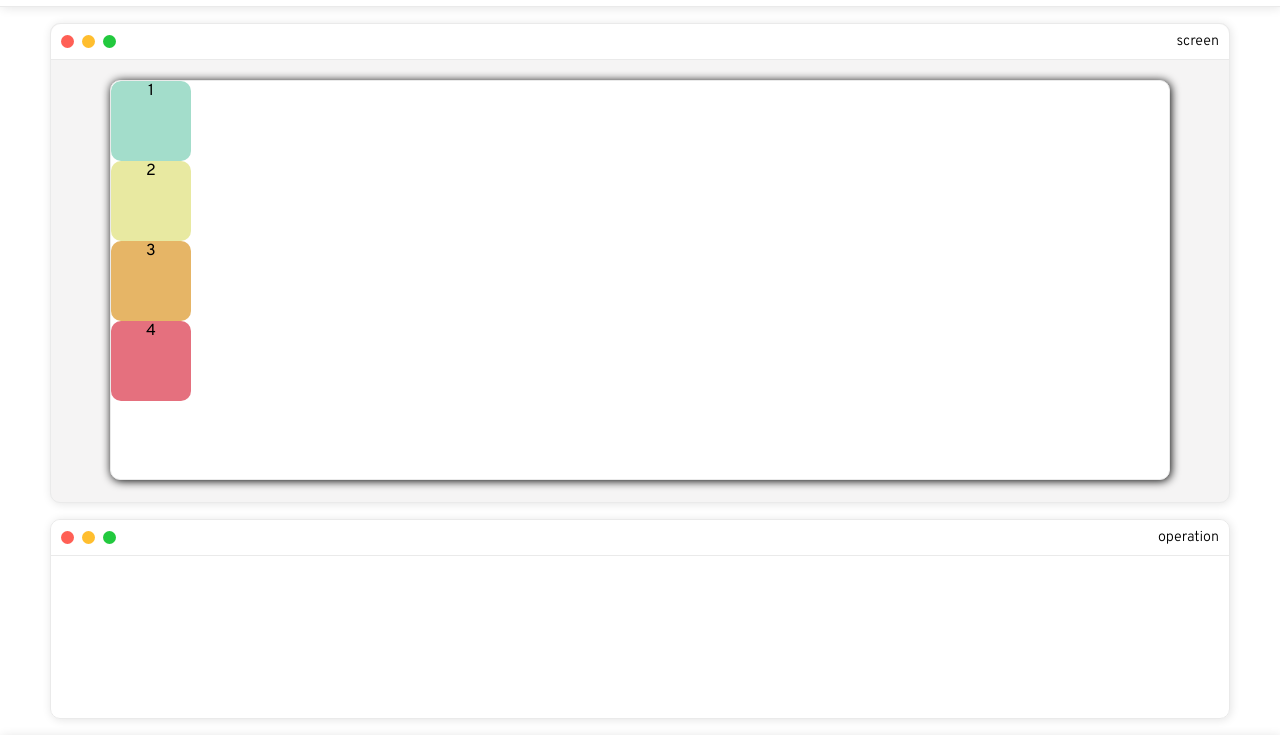
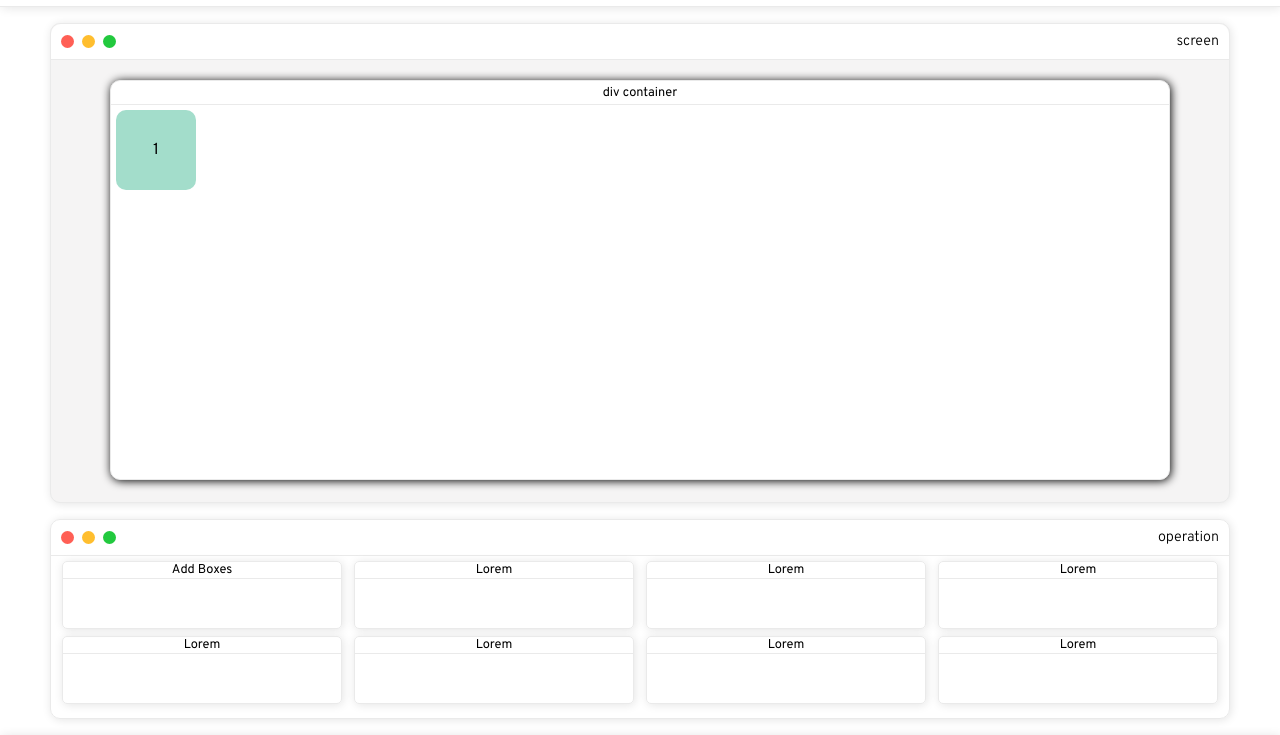
Before and after one commit to hyunwoome/css-flex-screen, a website: page src/index.html in a window 1280 px wide. Shown: the part 33-768 px from the top of the page. Drawn offline with Linux system fonts and the light colour scheme.

Commit message:
Complete Main UI

```diff
--- a/css/index.css
+++ b/css/index.css
@@ -37,7 +37,7 @@ body {
 	padding: 0px 10px;
 }
 
-/* * Article 1 */
+/* * Main__Article 1 */
 
 .main__article {
 	width: 100%;
@@ -108,11 +108,26 @@ body {
 	background-color: #ffffff;
 }
 
+.palette__header {
+	display: flex;
+	border-bottom: 1px solid #eaeaea;
+	justify-content: center;
+	align-items: center;
+	font-size: 0.8rem;
+	height: 3vh;
+}
+
+.palette__article {
+	padding: 5px;
+}
+
 .palette__box {
-	text-align: center;
 	width: 5rem;
 	height: 5rem;
 	border-radius: 10px;
+	display: flex;
+	justify-content: center;
+	align-items: center;
 }
 
 .box1 {
@@ -131,7 +146,7 @@ body {
 	background-color: #e5707e;
 }
 
-/* * Article 2 */
+/* * Main__Article 2 */
 
 .main__article2 {
 	width: 100%;
@@ -140,6 +155,65 @@ body {
 	border: 1px solid #eaeaea;
 	box-shadow: 1px 1px 10px #e4e4e4;
 	border-radius: 10px;
+}
+
+.main__article2-header {
+	display: flex;
+	width: 100%;
+	height: 4.5vh;
+	border-bottom: 1px solid #eaeaea;
+	align-items: center;
+	justify-content: space-between;
+	border-top-left-radius: 10px;
+	border-top-right-radius: 10px;
+}
+
+.main__article2-header span {
+	font-weight: 300;
+	font-size: 0.9rem;
+	margin-right: 10px;
+}
+
+.main__article2-operator {
+	padding: 5px;
+	height: 100%;
+}
+
+.main__article2-operator-container1 {
+	display: flex;
+	justify-content: space-around;
+	width: 100%;
+	height: 40%;
+}
+
+.operator__add {
+	width: 24%;
+	height: 90%;
+	border: 1px solid #eaeaea;
+	border-radius: 5px;
+	box-shadow: 1px 1px 10px #e4e4e4;
+}
+
+.operator__add-header {
+	display: flex;
+	font-size: 0.8rem;
+	border-bottom: 1px solid #eaeaea;
+	justify-content: center;
+}
+
+.main__article2-operator-container2 {
+	display: flex;
+	justify-content: space-around;
+	width: 100%;
+	height: 40%;
+}
+
+.operator__add2 {
+	width: 24%;
+	height: 90%;
+	border: 1px solid #eaeaea;
+	border-radius: 5px;
+	box-shadow: 1px 1px 10px #e4e4e4;
 }
 
 /* * Footer */
--- /dev/null
+++ b/js/index.js
@@ -0,0 +1 @@
+window.onload = function () {};
--- a/src/index.html
+++ b/src/index.html
@@ -11,14 +11,19 @@
 			href="https://fonts.googleapis.com/css2?family=Overpass:ital,wght@0,200;0,300;0,400;0,600;0,700;0,800;0,900;1,400;1,600;1,700;1,800;1,900&display=swap"
 			rel="stylesheet"
 		/>
+		<script defer src="../js/index.js"></script>
 	</head>
 	<body>
+		<!-- * Header -->
 		<header class="header">
 			<nav class="header__nav">
 				<div class="logo">CSS FLEX SCREEN</div>
 			</nav>
 		</header>
+		<!-- * Header -->
+		<!-- * Main -->
 		<main class="main">
+			<!-- * Main__Article 1 -->
 			<article class="main__article">
 				<div class="main__header">
 					<div class="main__button">
@@ -29,14 +34,18 @@
 					<span>screen</span>
 				</div>
 				<div class="palette">
-					<div class="palette__box box1">1</div>
-					<div class="palette__box box2">2</div>
-					<div class="palette__box box3">3</div>
-					<div class="palette__box box4">4</div>
+					<div class="palette__header">
+						<p>div container</p>
+					</div>
+					<div class="palette__article">
+						<div class="palette__box box1">1</div>
+					</div>
 				</div>
 			</article>
+			<!-- * Main__Article 1 -->
+			<!-- * Main__Article 2 -->
 			<article class="main__article2">
-				<div class="main__header">
+				<div class="main__article2-header">
 					<div class="main__button">
 						<div class="main__button-circle red"></div>
 						<div class="main__button-circle yellow"></div>
@@ -44,27 +53,94 @@
 					</div>
 					<span>operation</span>
 				</div>
+				<div class="main__article2-operator">
+					<div class="main__article2-operator-container1">
+						<div class="operator__add">
+							<div class="operator__add-header">
+								<p>Add Boxes</p>
+							</div>
+						</div>
+						<div class="operator__add">
+							<div class="operator__add-header">
+								<p>Lorem</p>
+							</div>
+						</div>
+						<div class="operator__add">
+							<div class="operator__add-header">
+								<p>Lorem</p>
+							</div>
+						</div>
+						<div class="operator__add">
+							<div class="operator__add-header">
+								<p>Lorem</p>
+							</div>
+						</div>
+					</div>
+					<div class="main__article2-operator-container2">
+						<div class="operator__add">
+							<div class="operator__add-header">
+								<p>Lorem</p>
+							</div>
+						</div>
+						<div class="operator__add">
+							<div class="operator__add-header">
+								<p>Lorem</p>
+							</div>
+						</div>
+						<div class="operator__add">
+							<div class="operator__add-header">
+								<p>Lorem</p>
+							</div>
+						</div>
+						<div class="operator__add">
+							<div class="operator__add-header">
+								<p>Lorem</p>
+							</div>
+						</div>
+					</div>
 				</div>
 			</article>
+			<!-- * Main__Article 2 -->
 		</main>
+		<!-- * Main -->
+		<!-- * Footer -->
 		<footer class="footer">
 			<div class="footer__article">
 				<div class="footer__container">
-					<p>ⓒ 2021 hyunwoome </p>
-						<div class="footer__article-icons">
+					<p>ⓒ 2021 hyunwoome</p>
+					<div class="footer__article-icons">
 						<a href="https://github.com/hyunwoome">
-							<svg xmlns="http://www.w3.org/2000/svg" width="16" height="16" fill="currentColor" class="bi bi-github" viewBox="0 0 16 16">
-								<path d="M8 0C3.58 0 0 3.58 0 8c0 3.54 2.29 6.53 5.47 7.59.4.07.55-.17.55-.38 0-.19-.01-.82-.01-1.49-2.01.37-2.53-.49-2.69-.94-.09-.23-.48-.94-.82-1.13-.28-.15-.68-.52-.01-.53.63-.01 1.08.58 1.23.82.72 1.21 1.87.87 2.33.66.07-.52.28-.87.51-1.07-1.78-.2-3.64-.89-3.64-3.95 0-.87.31-1.59.82-2.15-.08-.2-.36-1.02.08-2.12 0 0 .67-.21 2.2.82.64-.18 1.32-.27 2-.27.68 0 1.36.09 2 .27 1.53-1.04 2.2-.82 2.2-.82.44 1.1.16 1.92.08 2.12.51.56.82 1.27.82 2.15 0 3.07-1.87 3.75-3.65 3.95.29.25.54.73.54 1.48 0 1.07-.01 1.93-.01 2.2 0 .21.15.46.55.38A8.012 8.012 0 0 0 16 8c0-4.42-3.58-8-8-8z"/>
+							<svg
+								xmlns="http://www.w3.org/2000/svg"
+								width="16"
+								height="16"
+								fill="currentColor"
+								class="bi bi-github"
+								viewBox="0 0 16 16"
+							>
+								<path
+									d="M8 0C3.58 0 0 3.58 0 8c0 3.54 2.29 6.53 5.47 7.59.4.07.55-.17.55-.38 0-.19-.01-.82-.01-1.49-2.01.37-2.53-.49-2.69-.94-.09-.23-.48-.94-.82-1.13-.28-.15-.68-.52-.01-.53.63-.01 1.08.58 1.23.82.72 1.21 1.87.87 2.33.66.07-.52.28-.87.51-1.07-1.78-.2-3.64-.89-3.64-3.95 0-.87.31-1.59.82-2.15-.08-.2-.36-1.02.08-2.12 0 0 .67-.21 2.2.82.64-.18 1.32-.27 2-.27.68 0 1.36.09 2 .27 1.53-1.04 2.2-.82 2.2-.82.44 1.1.16 1.92.08 2.12.51.56.82 1.27.82 2.15 0 3.07-1.87 3.75-3.65 3.95.29.25.54.73.54 1.48 0 1.07-.01 1.93-.01 2.2 0 .21.15.46.55.38A8.012 8.012 0 0 0 16 8c0-4.42-3.58-8-8-8z"
+								/>
 							</svg>
 						</a>
 						<a href="mailto:hyunwoome@icloud.com">
-							<svg xmlns="http://www.w3.org/2000/svg" width="16" height="16" fill="currentColor" class="bi bi-envelope" viewBox="0 0 16 16">
-								<path d="M0 4a2 2 0 0 1 2-2h12a2 2 0 0 1 2 2v8a2 2 0 0 1-2 2H2a2 2 0 0 1-2-2V4zm2-1a1 1 0 0 0-1 1v.217l7 4.2 7-4.2V4a1 1 0 0 0-1-1H2zm13 2.383l-4.758 2.855L15 11.114v-5.73zm-.034 6.878L9.271 8.82 8 9.583 6.728 8.82l-5.694 3.44A1 1 0 0 0 2 13h12a1 1 0 0 0 .966-.739zM1 11.114l4.758-2.876L1 5.383v5.73z"/>
+							<svg
+								xmlns="http://www.w3.org/2000/svg"
+								width="16"
+								height="16"
+								fill="currentColor"
+								class="bi bi-envelope"
+								viewBox="0 0 16 16"
+							>
+								<path
+									d="M0 4a2 2 0 0 1 2-2h12a2 2 0 0 1 2 2v8a2 2 0 0 1-2 2H2a2 2 0 0 1-2-2V4zm2-1a1 1 0 0 0-1 1v.217l7 4.2 7-4.2V4a1 1 0 0 0-1-1H2zm13 2.383l-4.758 2.855L15 11.114v-5.73zm-.034 6.878L9.271 8.82 8 9.583 6.728 8.82l-5.694 3.44A1 1 0 0 0 2 13h12a1 1 0 0 0 .966-.739zM1 11.114l4.758-2.876L1 5.383v5.73z"
+								/>
 							</svg>
 						</a>
 					</div>
 				</div>
 			</div>
 		</footer>
+		<!-- * Footer -->
 	</body>
 </html>
```
